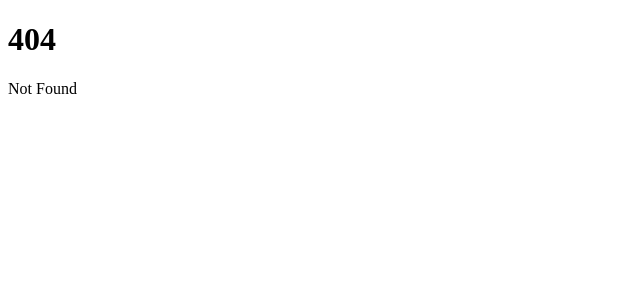
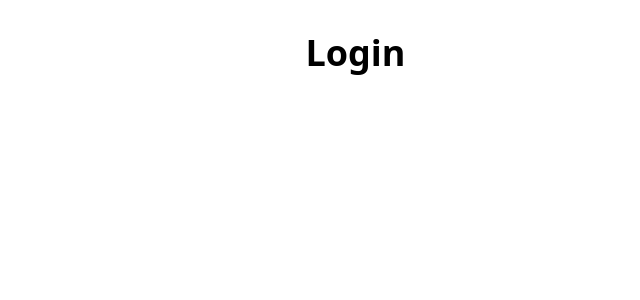
Before and after one commit to ADSmith-0/toodle, a SvelteKit app in the folder ui/: page /login in a window 1280 px wide. Before the commit this address had no page. Shown: the top 300 px of the page, without its empty margins (0-640 px from the left). Built offline with nearby package versions, Linux system fonts and the light colour scheme.

Commit message:
Added login page and installed packages

```diff
--- a/ui/pnpm-workspace.yaml
+++ b/ui/pnpm-workspace.yaml
@@ -17,4 +17,5 @@ minimumReleaseAgeExclude:
 trustPolicy: no-downgrade
 
 trustPolicyExclude:
-  - package-that-migrated-cicd@1.2.3
+  - undici-types@6.21.0
+  - chokidar@4.0.3
--- a/ui/src/app.html
+++ b/ui/src/app.html
@@ -4,8 +4,11 @@
     <meta charset="utf-8" />
     <meta name="viewport" content="width=device-width, initial-scale=1" />
     <meta name="text-scale" content="scale" />
+    <link rel="stylesheet" href="app.css" />
+    <link rel="icon" href="favicon.svg" />
     %sveltekit.head%
   </head>
+
   <body data-sveltekit-preload-data="hover">
     <div style="display: contents">%sveltekit.body%</div>
   </body>
--- a/ui/src/routes/+layout.svelte
+++ b/ui/src/routes/+layout.svelte
@@ -1,11 +1,12 @@
 <script lang="ts">
-	import favicon from '$lib/assets/favicon.svg';
+  import type { Snippet } from "svelte";
 
-	let { children } = $props();
+  interface Props {
+    children: Snippet;
+  }
+  const { children }: Props = $props();
 </script>
 
-<svelte:head>
-	<link rel="icon" href={favicon} />
-</svelte:head>
-
-{@render children()}
+<main>
+  {@render children()}
+</main>
--- /dev/null
+++ b/ui/src/routes/+page.server.ts
@@ -0,0 +1,5 @@
+import { redirect } from "@sveltejs/kit";
+
+export function load() {
+  redirect(307, "/login");
+}
--- a/ui/src/routes/+page.svelte
+++ /dev/null
@@ -1,5 +0,0 @@
-<h1>Welcome to SvelteKit</h1>
-<p>
-  Visit <a href="https://svelte.dev/docs/kit">svelte.dev/docs/kit</a> to read the
-  documentation
-</p>
--- /dev/null
+++ b/ui/src/routes/login/+page.svelte
@@ -0,0 +1,5 @@
+<svelte:head>
+	<title>Login</title>
+</svelte:head>
+
+<h1>Login</h1>
--- /dev/null
+++ b/ui/static/app.css
@@ -0,0 +1,22 @@
+html {
+	color-scheme: light dark;
+}
+
+body {
+	font-family: system-ui, -apple-system, BlinkMacSystemFont, 'Segoe UI', Roboto, Oxygen, Ubuntu, Cantarell, 'Open Sans', 'Helvetica Neue', sans-serif;
+	font-size: 1.125rem;
+	/* Increase line height */
+	line-height: 1.6;
+}
+
+img,
+picture,
+svg {
+	max-inline-size: 100%;
+	display: block;
+}
+
+main {
+	width: min(65ch, 100% - 4rem);
+	margin-inline: auto;
+}
--- /dev/null
+++ b/ui/svelte.config.js
@@ -0,0 +1,11 @@
+// svelte.config.js
+import adapter from "@sveltejs/adapter-auto";
+
+/** @type {import('@sveltejs/kit').Config} */
+const config = {
+  kit: {
+    adapter: adapter(),
+  },
+};
+
+export default config;
```
Also changed, not shown: ui/static/favicon.svg (renamed from ui/src/lib/assets/favicon.svg), 1 other file (tests, documents, lock files or other folders).
